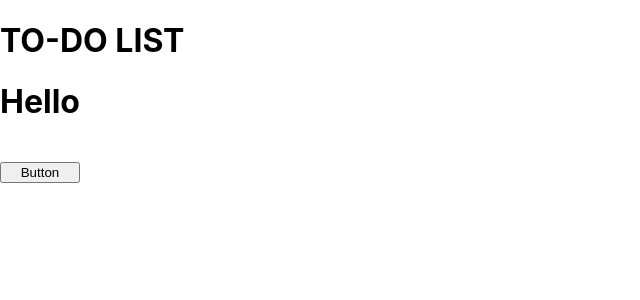
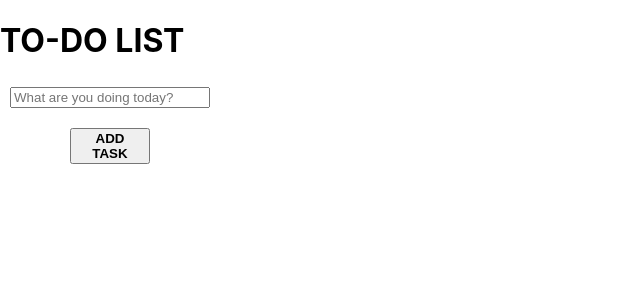
Before and after one commit to MelynAtieno/TO-DO-LIST, a React (Create React App) app: page / in a window 1280 px wide. Shown: the top 300 px of the page, without its empty margins (0-640 px from the left). Built offline with nearby package versions, Linux system fonts and the light colour scheme.

Commit message:
add task form

```diff
--- a/src/App.js
+++ b/src/App.js
@@ -1,15 +1,15 @@
 import './App.css';
 
 import React from 'react';
-import PageTitle from './Components/PageTitle';
 import Header from './Components/Header';
+import AddTask from './Components/AddTask';
 
 function App() {
 
 return (
     <div className="app-container">
-      <PageTitle></PageTitle>
       <Header></Header>
+      <AddTask></AddTask>
     </div>
   );
 }
--- /dev/null
+++ b/src/Components/AddTask.js
@@ -0,0 +1,16 @@
+import React from 'react'
+
+function AddTask() {
+  return (
+    <div className='form'>
+        <form className='add-task'>
+
+            <input placeholder='What are you doing today?'></input>
+
+            <button className='btn-add'><b>ADD TASK</b></button>
+        </form>
+    </div>
+  )
+}
+
+export default AddTask
--- a/src/Components/Button.js
+++ /dev/null
@@ -1,9 +0,0 @@
-import React from 'react'
-
-function Button() {
-  return (
-    <button>Button</button>
-  )
-}
-
-export default Button
--- a/src/Components/Header.js
+++ b/src/Components/Header.js
@@ -1,13 +1,11 @@
 import React from 'react'
-import Button from './Button'
 
-function Header() {
+function PageTitle() {
   return (
     <div>
-        <h1><b>Hello</b></h1>
-        <Button></Button>
-    </div>
+      <h1 className='title'><b>TO-DO LIST</b></h1>
+      </div>
   )
 }
 
-export default Header
+export default PageTitle
--- a/src/Components/PageTitle.js
+++ /dev/null
@@ -1,11 +0,0 @@
-import React from 'react'
-
-function PageTitle() {
-  return (
-    <div>
-      <h1 className='title'><b>TO-DO LIST</b></h1>
-      </div>
-  )
-}
-
-export default PageTitle
```
